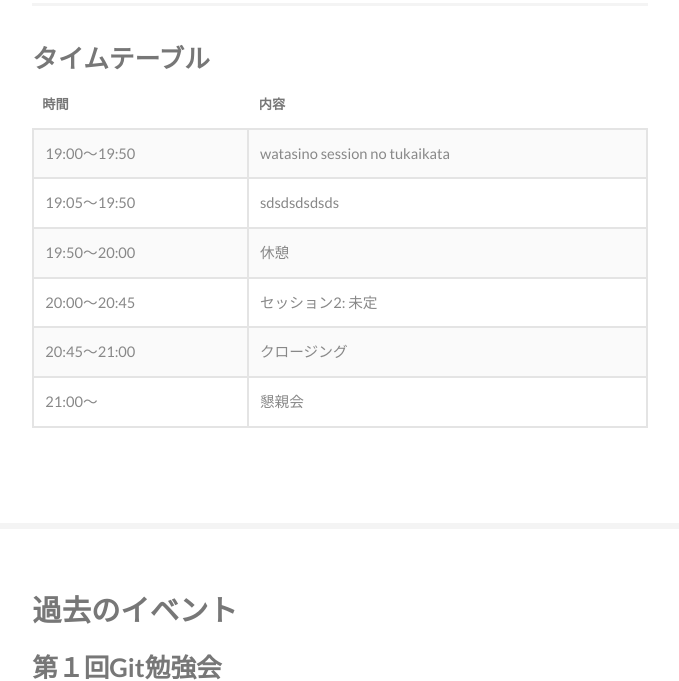
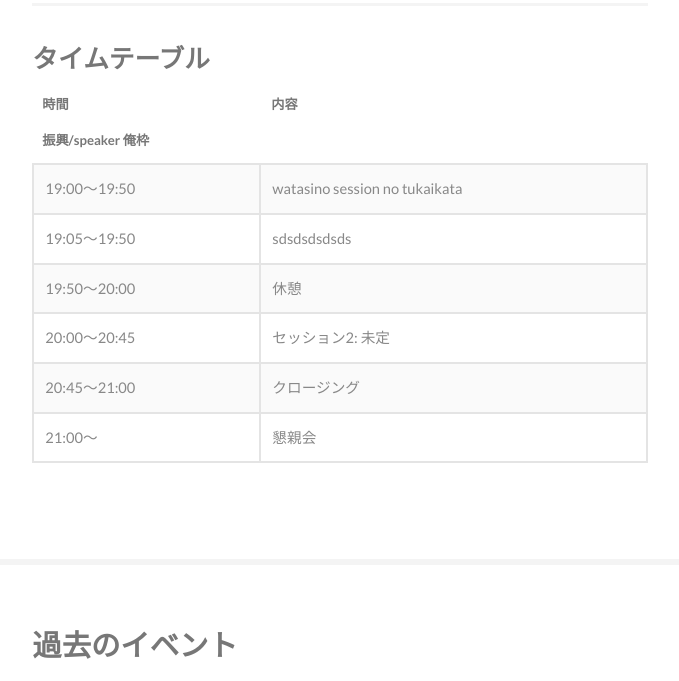
Before and after one commit to yasagit-2/ichiyasaGitSample, a plain HTML site: page index.html in a window 1280 px wide. Shown: the part 1099-1780 px from the top of the page, without its empty margins (153-832 px from the left). Drawn offline with Linux system fonts and the light colour scheme.

Commit message:
Update index.html
コンフリクトを起こすためにコミットをした

```diff
--- a/index.html
+++ b/index.html
@@ -84,6 +84,7 @@
                                     <th>時間</th>
                                     <th>内容</th>
                                 </tr>
+				<th>振興/speaker 俺枠</th>
                                 </thead>
                                 <tbody>
                                 <tr>
```
